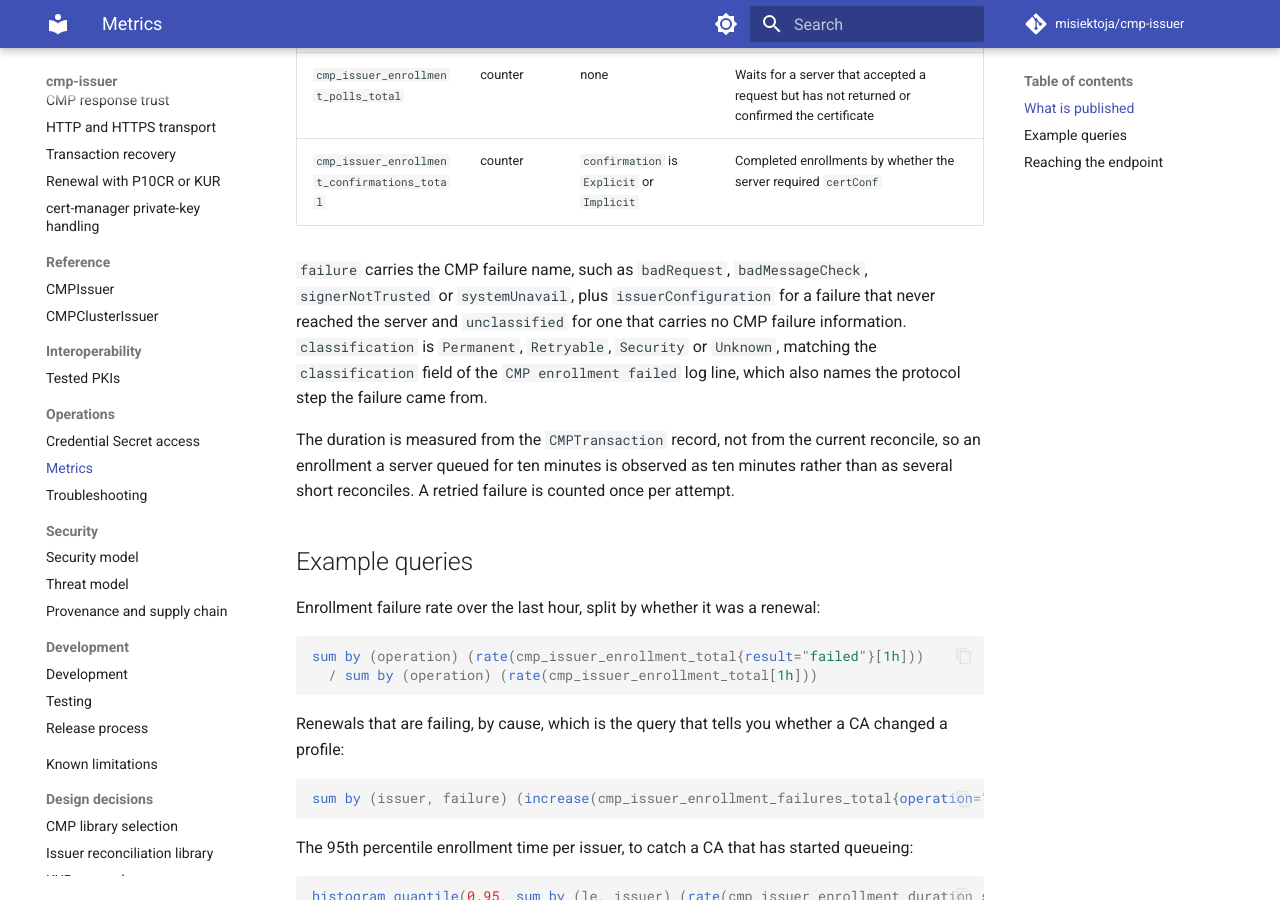
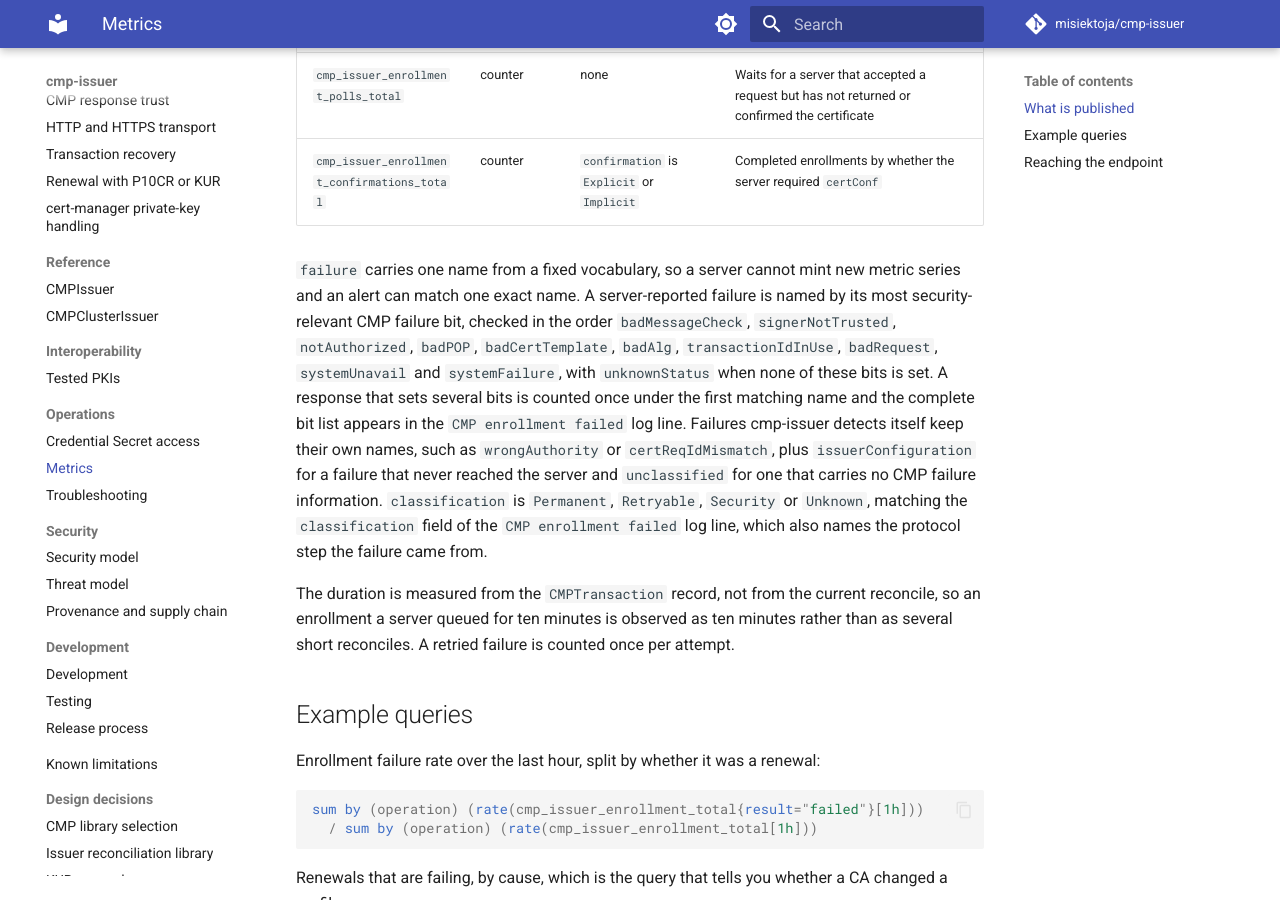
Before and after one commit to misiektoja/cmp-issuer, an MkDocs documentation site: the page built from docs/operations/metrics.md, in a window 1280 px wide and 900 px high, scrolled down 954 px. Built offline with MkDocs 1.6.1 and Material for MkDocs 9.7.7, drawn with Linux system fonts in a browser that asks for light colours; comment, search, counter and statistics services are not loaded.

Commit message:
docs(operations): describe the fixed failure label vocabulary

```diff
--- a/docs/operations/metrics.md
+++ b/docs/operations/metrics.md
@@ -27,8 +27,14 @@ See [Renewal with P10CR or KUR](../guide/renewal-and-kur.md).
 | `cmp_issuer_enrollment_polls_total` | counter | none | Waits for a server that accepted a request but has not returned or confirmed the certificate |
 | `cmp_issuer_enrollment_confirmations_total` | counter | `confirmation` is `Explicit` or `Implicit` | Completed enrollments by whether the server required `certConf` |
 
-`failure` carries the CMP failure name, such as `badRequest`, `badMessageCheck`, `signerNotTrusted` or
-`systemUnavail`, plus `issuerConfiguration` for a failure that never reached the server and
+`failure` carries one name from a fixed vocabulary, so a server cannot mint new metric series and an
+alert can match one exact name. A server-reported failure is named by its most security-relevant CMP
+failure bit, checked in the order `badMessageCheck`, `signerNotTrusted`, `notAuthorized`, `badPOP`,
+`badCertTemplate`, `badAlg`, `transactionIdInUse`, `badRequest`, `systemUnavail` and `systemFailure`,
+with `unknownStatus` when none of these bits is set. A response that sets several bits is counted
+once under the first matching name and the complete bit list appears in the `CMP enrollment failed`
+log line. Failures cmp-issuer detects itself keep their own names, such as `wrongAuthority` or
+`certReqIdMismatch`, plus `issuerConfiguration` for a failure that never reached the server and
 `unclassified` for one that carries no CMP failure information. `classification` is `Permanent`,
 `Retryable`, `Security` or `Unknown`, matching the `classification` field of the `CMP enrollment
 failed` log line, which also names the protocol step the failure came from.
```
